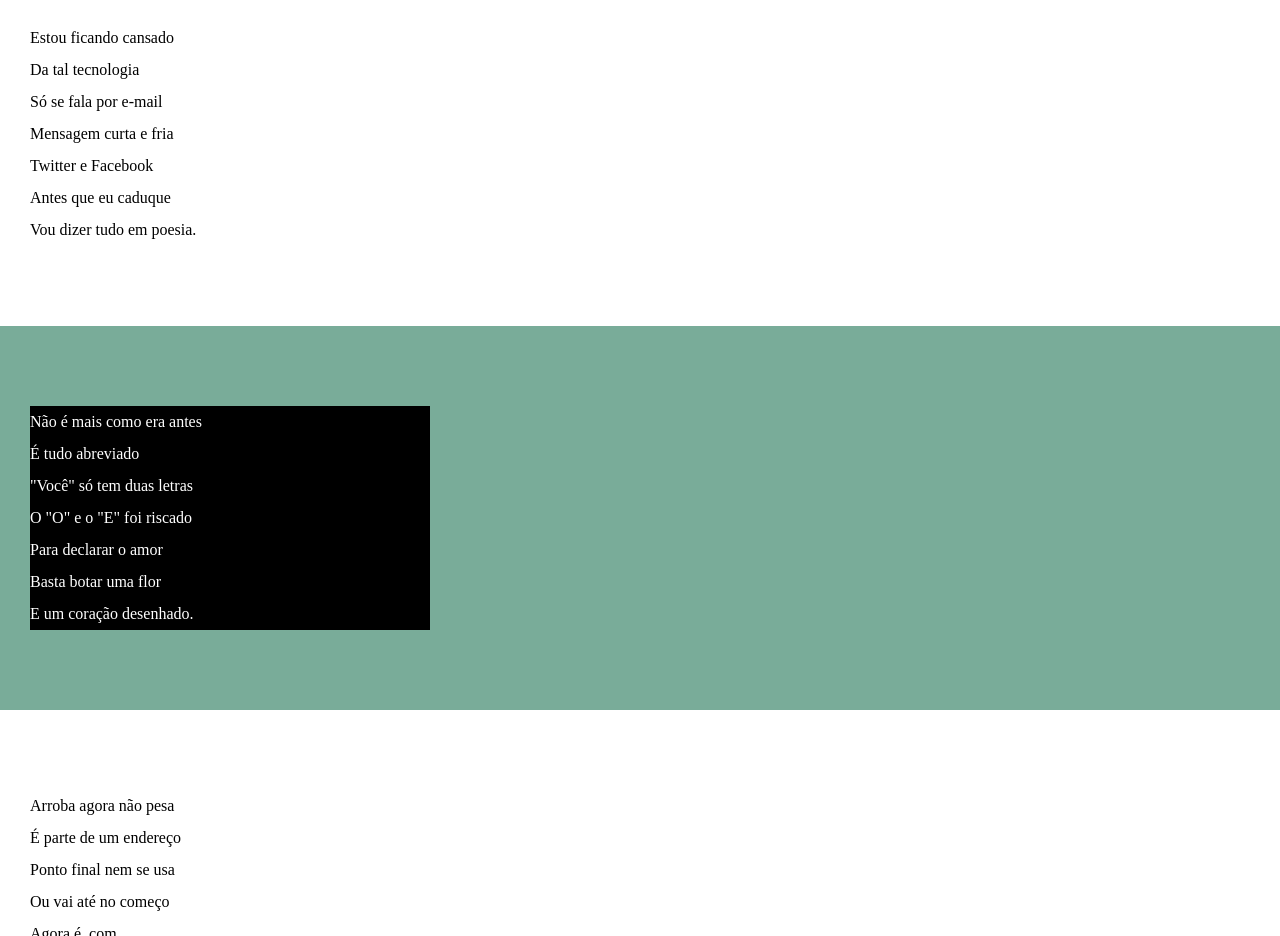
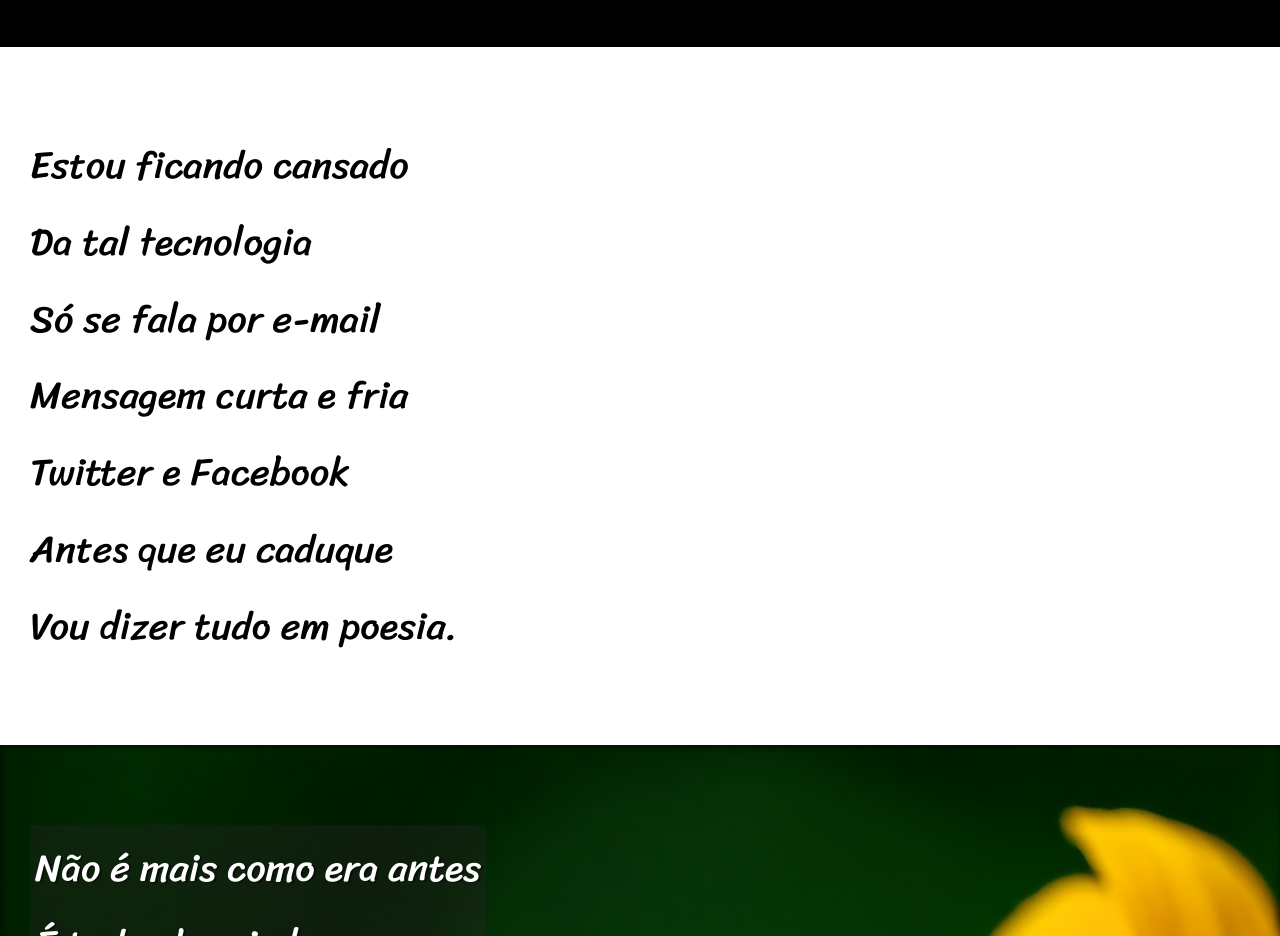
Before and after one commit to edsonnascimento484/aulas-html-css, a plain HTML site: page desafios/desafio12/index.html in a window 1280 px wide. Shown: the part 213-1149 px from the top of the page. Drawn offline with Linux system fonts and the light colour scheme.

Commit message:
atualização desafio 12

```diff
--- a/desafios/desafio12/estilo/style.css
+++ b/desafios/desafio12/estilo/style.css
@@ -1,4 +1,14 @@
 @charset "UTF-8";
+
+@import url('https://fonts.googleapis.com/css2?family=Sriracha&display=swap');
+@import url('https://fonts.googleapis.com/css2?family=Passion+One&display=swap');
+
+:root{
+    --fonte1: Verdana, Geneva, Tahoma, sans-serif;
+    --fonte2: 'Passion One', cursive;
+    --fonte3: 'Sriracha', cursive;
+}
+
  * {
      margin: 0px;
      padding: 0px;
@@ -6,17 +16,21 @@
  html, body {
      min-height: 100vh;
      background-color: aquamarine;
+     font-family: var(--fonte1);
  }
  header {
      background-color: black;
      color: white;
      text-align: center;
+
  }
 
  header > h1 {
      padding-top: 50px;
      /*text-transform: uppercase; transforma tudo em maiusculo*/
      font-variant: small-caps; /*As primeiras letras ficam em evidencia*/
+     font-family: var(--fonte2);
+     font-size: 10vw;
  }
 
  header > p {
@@ -38,6 +52,9 @@
      padding-bottom: 10vh;
      line-height: 2em;
      padding-left: 30px;
+     font-family: 'Passion One', cursive;
+     font-family: var(--fonte3);
+     font-size: 3vw; /*representa 3.5% da largura do view port. Poderia ter colocado 1.5em que representa a fonte padrão*/
  }
 
  section.normal {
@@ -48,13 +65,31 @@
  section.imagem {
      background-color: rgba(117, 111, 111, 0.575);
      color: white;
+     background-attachment: fixed;
+     box-shadow: inset 1px 1px 5px 3px rgba(0, 0, 0, 0.356);
+
 
  }
  section.imagem > p {
-     width: 400px;
-     background-color: black;
+     display: inline-block;
+     padding: 5px;
+     /*width: 400px; Sria este o comando para largura, mas usei o display inline-block que cria a caixa exatamente do tamanho do texto*/
+     background-color: rgba(37, 36, 36, 0.356);
+     text-shadow: 2px 1px 1px rgba(0, 0, 0, 0.527);
  }
 
+   section#img01 {
+       background-image: url(../imagens/background001.jpg);
+       background-position: right center;
+       background-size: cover;
+
+   }
+   section#img02 {
+       background-image: url(../imagens/background002.jpg);
+       background-position: right center;
+       background-size: cover;
+
+   }
  footer {
      background-color: black;
      text-align: center;
--- a/desafios/desafio12/index.html
+++ b/desafios/desafio12/index.html
@@ -26,7 +26,7 @@
     </section>
 
 
-    <section class = 'imagem'>
+    <section class = 'imagem' id = 'img01'>
         <p>
             Não é mais como era antes <br>
             É tudo abreviado <br>
@@ -60,7 +60,7 @@
         </p>
     </section>
 
-    <section class = 'imagem'>
+    <section class = 'imagem' id = 'img02'>
         <p>
             Tenho saudade das cartas <br>
             Escritas com a própria mão <br>
```
